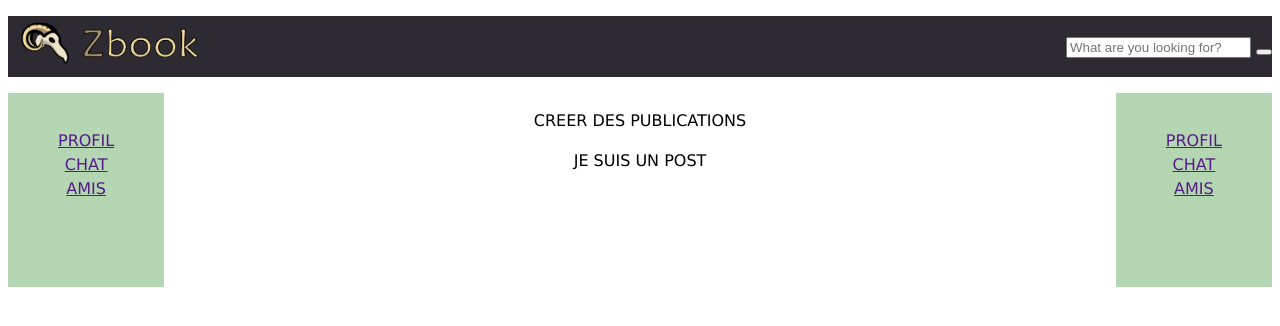
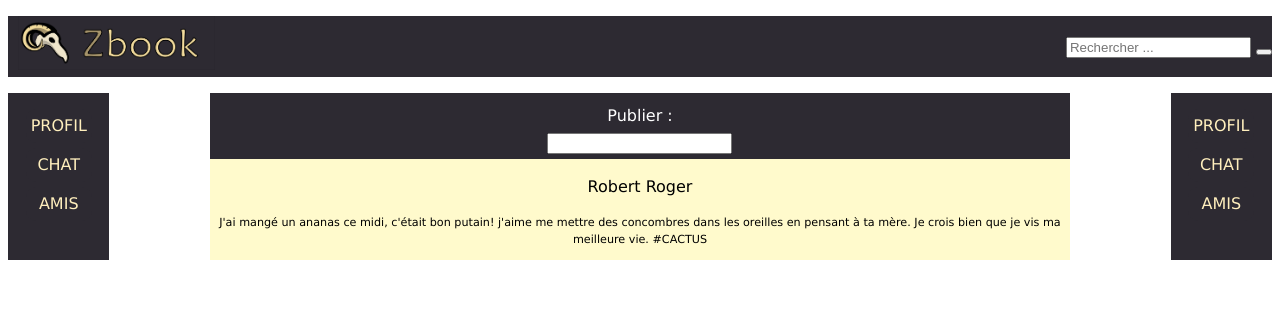
Before and after one commit to carmenching/ZBook, a PHP site: page /squellette/index.html in a window 1280 px wide. Shown: the top 326 px of the page. Run offline with PHP 8.4, Linux system fonts and the light colour scheme.

Commit message:
Massive changes
CSS reworked
HTML updated

```diff
--- a/squellette/index.html
+++ b/squellette/index.html
@@ -9,10 +9,10 @@
 	<!-- barre du haut, contiendra logo, shearchbar etc -->
 	<div id="TOPBAR">
 		<ul id="TOPBARLIST">
-			<li><a href=""><img src="mainlogo.png" id="LOGO"></a></li>
+			<li><a href="index.html"><img src="mainlogo.png" id="LOGO"></a></li>
 			<li>
 				<div class="search">
-    				<input type="text" class="searchTerm" placeholder="What are you looking for?">
+    				<input type="text" class="searchTerm" placeholder="Rechercher ...">
     				<button type="submit" class="searchButton"></button>
         		</div>
         	</li>
@@ -25,9 +25,9 @@
 	<!-- Barre latérale gauche -->
 	<div class="sidebar">
 		<ul id="LEFTBAR">
-			<li><a href="">PROFIL</a></li>
-			<li><a href="">CHAT</a></li>
-			<li><a href="">AMIS</a></li>
+			<li class="sidebarlink"><a href="">PROFIL</a></li>
+			<li class="sidebarlink"><a href="">CHAT</a></li>
+			<li class="sidebarlink"><a href="">AMIS</a></li>
 		</ul>
 	</div>
 
@@ -36,7 +36,8 @@
 
 		<!-- module de publication -->
 		<div id="PUBLISHER">
-			<p>CREER DES PUBLICATIONS</p>
+			<p>Publier :</p>
+			<input type="text">
 		</div>
 
 		<!-- la timeline en elle même -->
@@ -44,9 +45,8 @@
 
 			<!-- ceci est un type post: -->
 			<article class="fullpost">
-				<span>
-					<p>JE SUIS UN POST</p>
-				</span>
+				<p><a href="">Robert Roger</a></p>
+				<p class="postcontent">J'ai mangé un ananas ce midi, c'était bon putain! j'aime me mettre des concombres dans les oreilles en pensant à ta mère. Je crois bien que je vis ma meilleure vie. #CACTUS</p>
 			</article>
 
 		</div>
@@ -55,9 +55,9 @@
 	<!-- Barre latérale de menu -->
 	<div class="sidebar">
 		<ul id="RIGHTBAR">
-			<li><a href="">PROFIL</a></li>
-			<li><a href="">CHAT</a></li>
-			<li><a href="">AMIS</a></li>
+			<li class="sidebarlink"><a href="">PROFIL</a></li>
+			<li class="sidebarlink"><a href="">CHAT</a></li>
+			<li class="sidebarlink"><a href="">AMIS</a></li>
 		</ul>
 	</div>
 </div>
--- a/squellette/style.css
+++ b/squellette/style.css
@@ -1,7 +1,7 @@
 html {
 	font-family: Verdana, Geneva, sans-serif;
 	font-size: 1rem;
-	font-weight: 400;
+	font-weight: 40;
 	line-height: 1.5;
 	text-align: center;
 }
@@ -9,6 +9,11 @@ html {
 ul {
 	list-style: none;
 	padding-left: 0;
+}
+
+a {
+	text-decoration: none;
+	color: inherit;
 }
 
 
@@ -45,11 +50,16 @@ ul {
 	}
 
 	#MIDDLE {
+		width: 68%;
 
 	}
 
 		#PUBLISHER {
-
+			background-color: #2D2A32;
+			color: white;
+			line-height: 0.2;
+			padding-top: 5px;
+			padding-bottom: 5px;
 		}
 
 		#TIMELINE {
@@ -61,11 +71,35 @@ ul {
 	}
 
 .fullpost {
+	background-color: #fffacc;
+	align-content: center;
+}
 
+.postcontent {
+	font-size: 0.7rem;
 }
 
 
 .sidebar {
-	background-color: #B5D6B2;
-	padding: 20px 50px 70px 50px;
+	background-color: #2D2A32;
+	padding-left: 1%;
+	padding-right: 1%;
 }
+
+.sidebarlink {
+	list-style: none;
+	padding-left: 0;
+	padding: 5px;
+	margin: 5px;
+	border-radius: 10px;
+	background-color: #2D2A32;
+	color: #FFEFBD;
+}
+
+.sidebarlink :hover {
+	color: #434DFF;
+	cursor: pointer;
+	-webkit-transition: color 0.1s ease-out;
+    -moz-transition: color 0.1s ease-out;
+    transition: color 0.1s ease-out;
+}
```
Also changed, not shown: index.html (deleted, +0 -66 lines), index.php (added, +55 -0 lines), style.css (deleted, +0 -68 lines).
